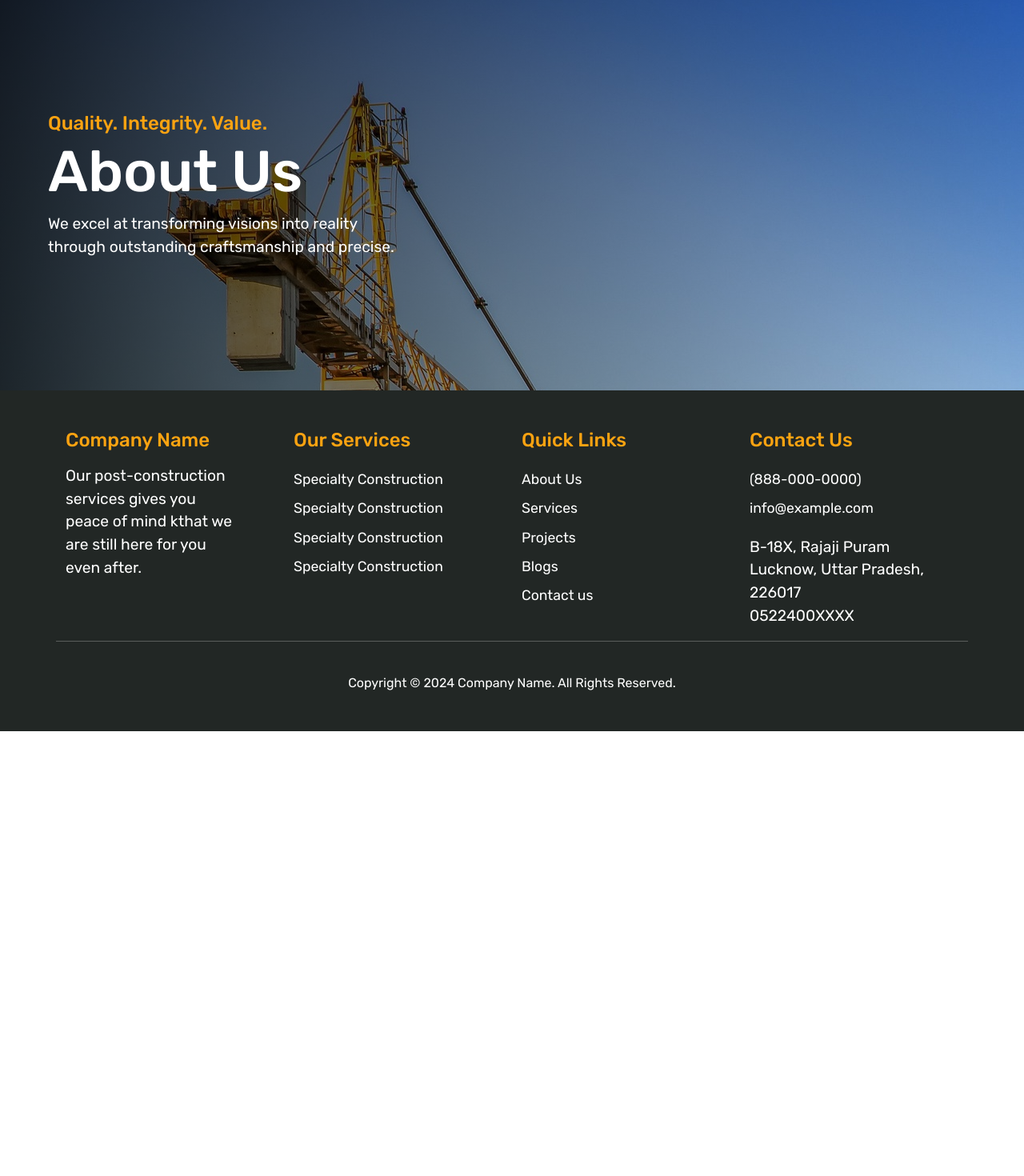
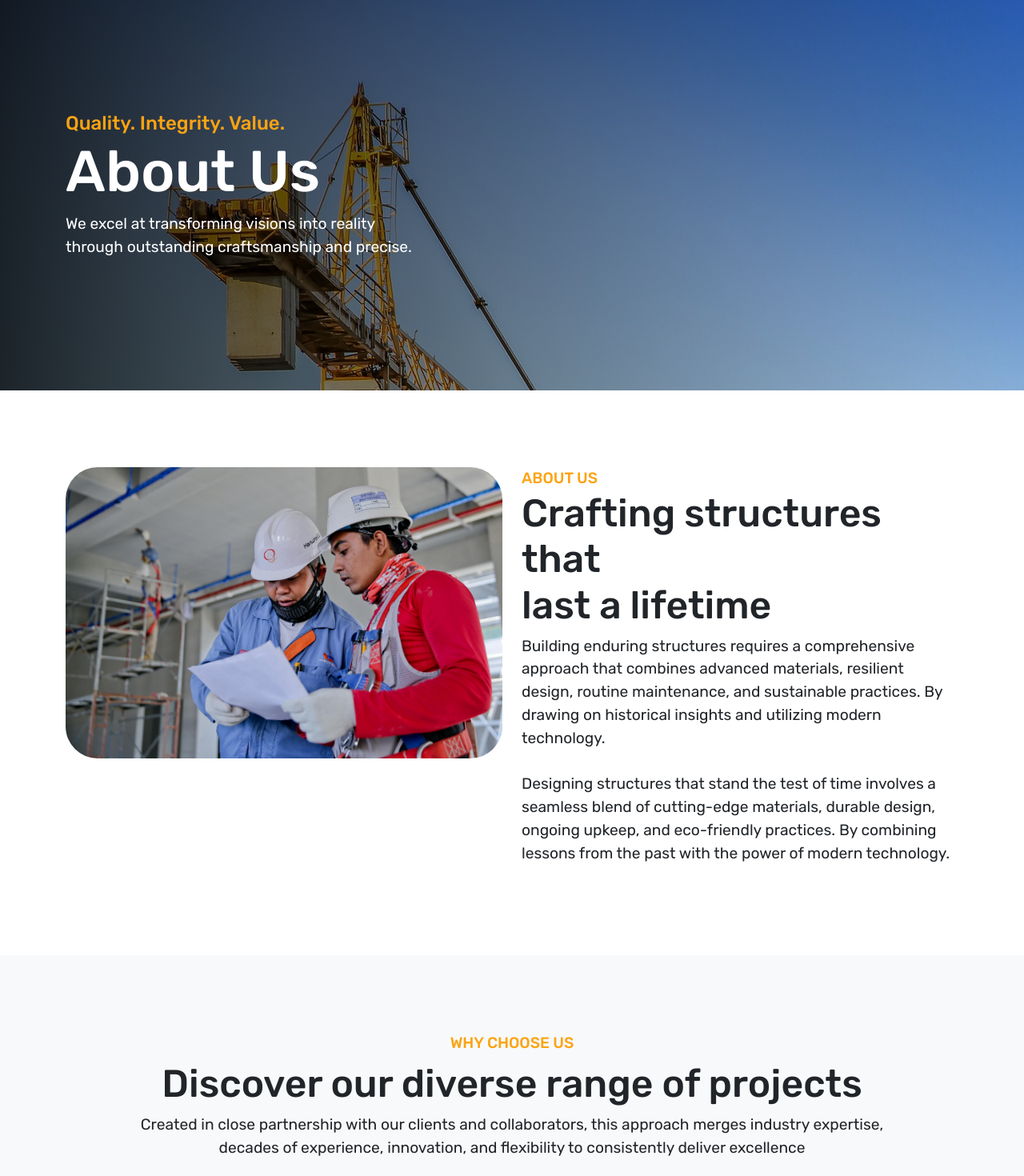
Before and after one commit to adorrrr/Construction-Website-using-React-Laravel, a React (Vite) app in the folder frontend/: page /about in a window 1280 px wide. Shown: the part 100-1570 px from the top of the page at 80% size. Before the commit the page ends 1014 px from the top, so only its background shows below. Built offline with nearby package versions, Linux system fonts and the light colour scheme.

Commit message:
18-07-25

```diff
--- /dev/null
+++ b/frontend/src/components/common/About.jsx
@@ -0,0 +1,24 @@
+import React from 'react'
+import AboutImg from '../../assets/images/about-us.jpg';
+
+const About = () => {
+  return (
+        <section className='section-2 py-5'>
+          <div className='container py-5'>
+            <div className='row'>
+              <div className='col-md-6'>
+                <img src={AboutImg} className='w-100'/>
+              </div>
+              <div className='col-md-6'>
+                <span>About Us</span>
+                <h2>Crafting structures that <br /> last a lifetime</h2>
+                <p>Building enduring structures requires a comprehensive approach that combines advanced materials, resilient design, routine maintenance, and sustainable practices. By drawing on historical insights and utilizing modern technology. <br /><br />
+                Designing structures that stand the test of time involves a seamless blend of cutting-edge materials, durable design, ongoing upkeep, and eco-friendly practices. By combining lessons                 from the past with the power of modern technology.</p>
+              </div>
+            </div>
+          </div>
+        </section>
+  )
+}
+
+export default About
--- a/frontend/src/components/frontend/About.jsx
+++ b/frontend/src/components/frontend/About.jsx
@@ -1,6 +1,7 @@
 import React from 'react'
 import Header from '../common/Header'
 import Footer from '../common/Footer'
+import {default as AboutNew} from '../common/About';
 
 const About = () => {
   return (
@@ -9,13 +10,27 @@ const About = () => {
       <main>
         <section className='section-7'>
           <div className='hero d-flex align-items-center'>
-              <div className='container-fluid'>
-                  <div className='ps-5'>
+              <div className='container'>
+                  <div className='text-left'>
                       <span>Quality. Integrity. Value.</span>
                       <h1>About Us</h1>
                       <p>We excel at transforming visions into reality <br /> through outstanding craftsmanship and precise.</p>
 
                   </div>
+              </div>
+          </div>
+        </section>
+
+        <AboutNew/>
+
+
+        {/* Our Team */}
+        <section className='section-8 bg-light py-5'>
+          <div className='container'>
+            <div className='section-header text-center py-5'>
+                <div className='mb-2'><span>Why Choose Us</span></div>
+                <h2>Discover our diverse range of projects</h2>
+                <p>Created in close partnership with our clients and collaborators, this approach merges industry expertise,<br />decades of experience, innovation, and flexibility to consistently deliver excellence</p>
               </div>
           </div>
         </section>
--- a/frontend/src/components/frontend/Home.jsx
+++ b/frontend/src/components/frontend/Home.jsx
@@ -1,5 +1,4 @@
 import React from 'react'
-import AboutImg from '../../assets/images/about-us.jpg';
 import ServiceImg1 from '../../assets/images/construction1.jpg';
 import ServiceImg2 from '../../assets/images/construction2.jpg';
 import ServiceImg3 from '../../assets/images/construction3.jpg';
@@ -16,6 +15,7 @@ import { Swiper, SwiperSlide } from 'swiper/react';
 import 'swiper/css';
 import {Pagination} from 'swiper/modules';
 import 'swiper/css/pagination';
+import About from '../common/About';
 
 
 
@@ -43,22 +43,8 @@ const Home = () => {
           </section>
 
           {/* About Us Section */}
-          <section className='section-2 py-5'>
-            <div className='container py-5'>
-              <div className='row'>
-                <div className='col-md-6'>
-                  <img src={AboutImg} className='w-100'/>
-                </div>
-                <div className='col-md-6'>
-                  <span>About Us</span>
-                  <h2>Crafting structures that <br /> last a lifetime</h2>
-                  <p>Building enduring structures requires a comprehensive approach that combines advanced materials, resilient design, routine maintenance, and sustainable practices. By drawing on historical insights and utilizing modern technology. <br /><br />
+          <About/>
 
-                  Designing structures that stand the test of time involves a seamless blend of cutting-edge materials, durable design, ongoing upkeep, and eco-friendly practices. By combining lessons                 from the past with the power of modern technology.</p>
-                </div>
-              </div>
-            </div>
-          </section>
 
           {/* Our Services */}
           <section className='scetion-3 bg-light py-5'>
```
